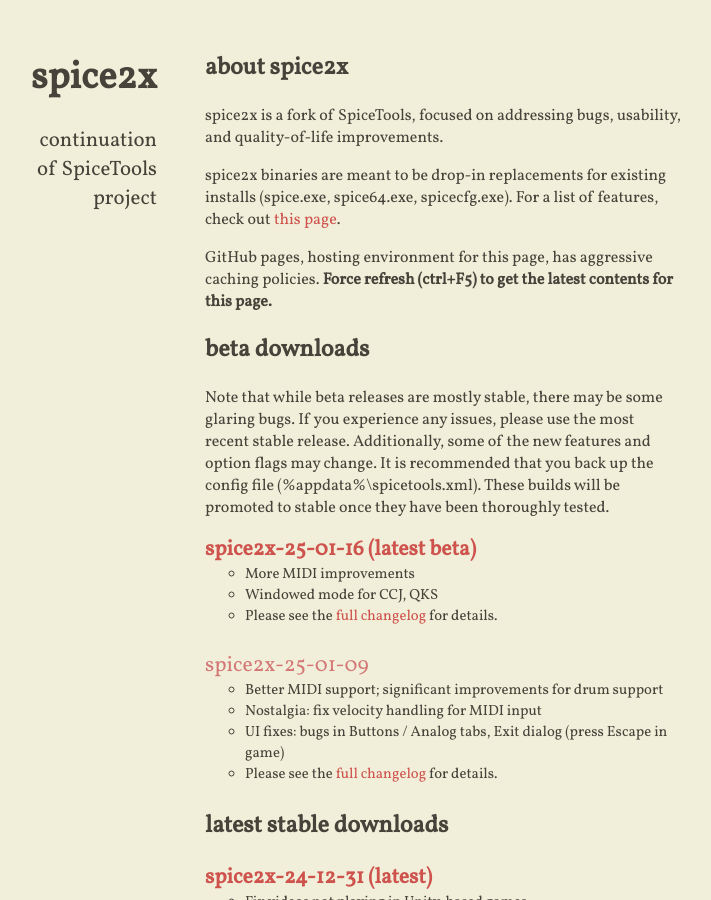
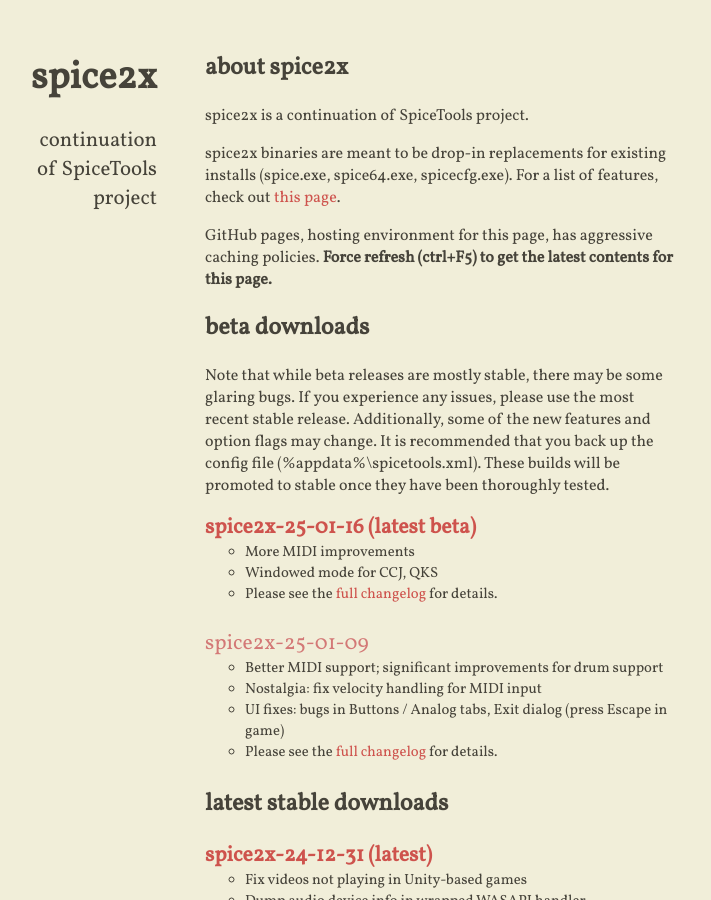
Before and after one commit to spice2x/spice2x.github.io, a Jekyll site: the page built from docs/index.html, in a window 1280 px wide and 900 px high. Shown: the whole window, without its empty margins (299-1010 px from the left). Built offline with Jekyll 4.4.1, drawn with Linux system fonts in a browser that asks for light colours; nearby versions of some CDN libraries.

Commit message:
update tagline

```diff
--- a/docs/_includes/content.html
+++ b/docs/_includes/content.html
@@ -1,5 +1,5 @@
 <h2>about spice2x</h2>
-<p>spice2x is a fork of SpiceTools, focused on addressing bugs, usability, and quality-of-life improvements.</p>
+<p>spice2x is a continuation of SpiceTools project.</p>
 
 <p>spice2x binaries are meant to be drop-in replacements for existing installs (spice.exe, spice64.exe, spicecfg.exe).
   For a list of features, check out <a href="https://github.com/spice2x/spice2x.github.io/wiki/spice2x-features">this page</a>.
```
